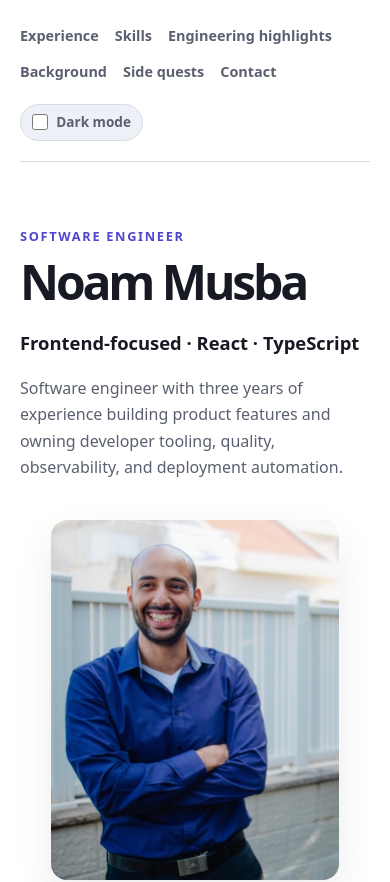
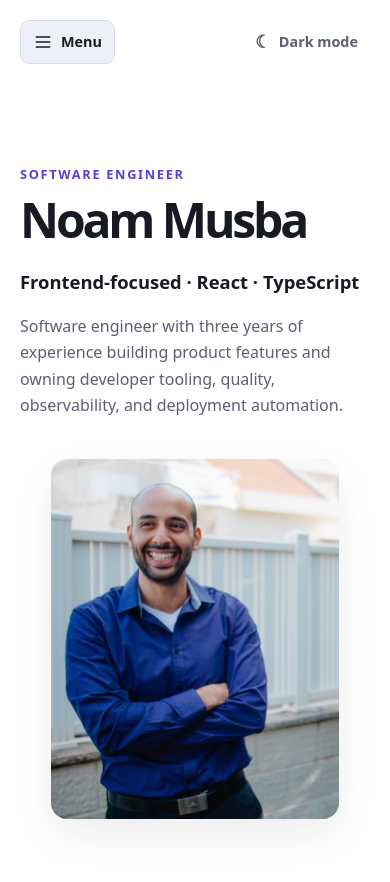
Before and after one commit to Noam-Musba/Noams-Page, a React (Vite) app: page / in a window 390 px wide. Shown: the top 882 px of the page. Built offline with nearby package versions, Linux system fonts and the light colour scheme.

Commit message:
feat: refine responsive header navigation and theme control (#18)

```diff
--- a/src/components/Header.module.css
+++ b/src/components/Header.module.css
@@ -1,58 +1,16 @@
 .header {
   background-color: var(--color-surface);
-  border-bottom: 1px solid var(--color-border);
 }
 
 .topBar {
   display: grid;
+  grid-template-columns: minmax(0, 1fr) auto;
+  grid-template-areas:
+    "menu theme"
+    "navigation navigation";
+  align-items: center;
   gap: 1rem;
   padding-block: 1.25rem;
-  border-bottom: 1px solid var(--color-border);
-}
-
-.navigationList {
-  display: flex;
-  flex-wrap: wrap;
-  gap: 0.25rem 1rem;
-  margin: 0;
-  padding: 0;
-  list-style: none;
-}
-
-.navigationLink {
-  display: inline-block;
-  padding-block: 0.25rem;
-  color: var(--color-text-muted);
-  font-size: 0.9rem;
-  font-weight: 600;
-  text-decoration: none;
-}
-
-.navigationLink:hover {
-  color: var(--color-accent);
-}
-
-.themeControl {
-  display: inline-flex;
-  align-items: center;
-  justify-self: start;
-  gap: 0.5rem;
-  padding: 0.4rem 0.7rem;
-  color: var(--color-text-muted);
-  background-color: var(--color-surface-muted);
-  border: 1px solid var(--color-border);
-  border-radius: 999px;
-  font-size: 0.85rem;
-  font-weight: 700;
-  cursor: pointer;
-}
-
-.themeInput {
-  width: 1rem;
-  height: 1rem;
-  margin: 0;
-  accent-color: var(--color-accent);
-  cursor: pointer;
 }
 
 .hero {
@@ -104,12 +62,7 @@
 
 @media (min-width: 60rem) {
   .topBar {
-    grid-template-columns: minmax(0, 1fr) auto;
-    align-items: center;
-  }
-
-  .themeControl {
-    justify-self: end;
+    grid-template-areas: "navigation theme";
   }
 
   .hero {
--- a/src/components/Header.tsx
+++ b/src/components/Header.tsx
@@ -1,8 +1,9 @@
 import profilePhoto from "../assets/profile-pic.jpg";
-import { navigationItems } from "../data/portfolio";
 import type { Theme } from "../hooks/useTheme";
 import layoutStyles from "../styles/Layout.module.css";
 import styles from "./Header.module.css";
+import Navigation from "./Navigation";
+import ThemeToggle from "./ThemeToggle";
 
 type HeaderProps = {
   theme: Theme;
@@ -14,28 +15,8 @@ function Header({ theme, onThemeChange }: HeaderProps) {
     <header className={styles.header}>
       <div className={layoutStyles.container}>
         <div className={styles.topBar}>
-          <nav aria-label="Primary">
-            <ul className={styles.navigationList}>
-              {navigationItems.map(({ href, label }) => (
-                <li key={href}>
-                  <a className={styles.navigationLink} href={href}>
-                    {label}
-                  </a>
-                </li>
-              ))}
-            </ul>
-          </nav>
-          <label className={styles.themeControl}>
-            <input
-              className={styles.themeInput}
-              type="checkbox"
-              checked={theme === "dark"}
-              onChange={(event) => {
-                onThemeChange(event.target.checked ? "dark" : "light");
-              }}
-            />
-            Dark mode
-          </label>
+          <Navigation />
+          <ThemeToggle theme={theme} onChange={onThemeChange} />
         </div>
         <div className={styles.hero}>
           <div>
--- /dev/null
+++ b/src/components/Navigation.module.css
@@ -0,0 +1,84 @@
+.menuButton {
+  grid-area: menu;
+  display: inline-flex;
+  align-items: center;
+  justify-self: start;
+  gap: 0.5rem;
+  min-height: 2.75rem;
+  padding: 0.45rem 0.75rem;
+  color: var(--color-text);
+  background-color: var(--color-surface-muted);
+  border: 1px solid var(--color-border);
+  border-radius: var(--radius-small);
+  font-size: 0.9rem;
+  font-weight: 700;
+}
+
+.menuButton:hover {
+  color: var(--color-accent-hover);
+  border-color: var(--color-accent);
+}
+
+.menuIcon {
+  width: 1.25rem;
+  height: 1.25rem;
+  flex: none;
+  fill: none;
+  stroke: currentcolor;
+  stroke-linecap: round;
+  stroke-width: 2;
+}
+
+.navigation {
+  display: none;
+  grid-area: navigation;
+}
+
+.navigation[data-open] {
+  display: block;
+}
+
+.list {
+  display: grid;
+  gap: 0.25rem;
+  margin: 0;
+  padding: 0;
+  list-style: none;
+}
+
+.link {
+  display: block;
+  padding: 0.65rem 0.75rem;
+  color: var(--color-text-muted);
+  border-radius: var(--radius-small);
+  font-size: 0.9rem;
+  font-weight: 600;
+  text-decoration: none;
+}
+
+.link:hover,
+.link:focus-visible {
+  color: var(--color-accent-hover);
+  background-color: var(--color-accent-soft);
+}
+
+@media (min-width: 60rem) {
+  .menuButton {
+    display: none;
+  }
+
+  .navigation {
+    display: block;
+  }
+
+  .list {
+    display: flex;
+    flex-wrap: wrap;
+    gap: 0.5rem 1.75rem;
+  }
+
+  .link {
+    display: inline-block;
+    padding: 0.45rem 0.4rem;
+  }
+}
--- /dev/null
+++ b/src/components/Navigation.tsx
@@ -0,0 +1,73 @@
+import { useRef, useState } from "react";
+import type { KeyboardEvent } from "react";
+import { navigationItems } from "../data/portfolio";
+import styles from "./Navigation.module.css";
+
+const NAVIGATION_ID = "primary-navigation";
+
+function Navigation() {
+  const [isOpen, setIsOpen] = useState(false);
+  const menuButtonRef = useRef<HTMLButtonElement>(null);
+
+  const close = () => {
+    setIsOpen(false);
+  };
+
+  const handleLinkKeyDown = (event: KeyboardEvent<HTMLAnchorElement>) => {
+    if (event.key === "Escape") {
+      close();
+      menuButtonRef.current?.focus();
+    }
+  };
+
+  return (
+    <>
+      <button
+        ref={menuButtonRef}
+        className={styles.menuButton}
+        type="button"
+        aria-controls={NAVIGATION_ID}
+        aria-expanded={isOpen}
+        aria-label={`${isOpen ? "Close" : "Open"} navigation menu`}
+        onClick={() => {
+          setIsOpen((open) => !open);
+        }}
+      >
+        <svg
+          className={styles.menuIcon}
+          viewBox="0 0 24 24"
+          aria-hidden="true"
+          focusable="false"
+        >
+          <path
+            d={isOpen ? "M6 6l12 12M18 6 6 18" : "M4 6h16M4 12h16M4 18h16"}
+          />
+        </svg>
+        <span>Menu</span>
+      </button>
+      <nav
+        id={NAVIGATION_ID}
+        className={styles.navigation}
+        data-open={isOpen ? "" : undefined}
+        aria-label="Primary"
+      >
+        <ul className={styles.list}>
+          {navigationItems.map(({ href, label }) => (
+            <li key={href}>
+              <a
+                className={styles.link}
+                href={href}
+                onClick={close}
+                onKeyDown={handleLinkKeyDown}
+              >
+                {label}
+              </a>
+            </li>
+          ))}
+        </ul>
+      </nav>
+    </>
+  );
+}
+
+export default Navigation;
--- /dev/null
+++ b/src/components/ThemeToggle.module.css
@@ -0,0 +1,26 @@
+.button {
+  display: inline-flex;
+  grid-area: theme;
+  align-items: center;
+  gap: 0.5rem;
+  min-height: 2.75rem;
+  padding: 0.45rem 0.75rem;
+  color: var(--color-text-muted);
+  background-color: transparent;
+  border: 0;
+  border-radius: 999px;
+  font-size: 0.9rem;
+  font-weight: 700;
+}
+
+.button:hover {
+  color: var(--color-accent-hover);
+  background-color: var(--color-accent-soft);
+}
+
+.icon {
+  width: 1rem;
+  font-size: 1.1rem;
+  line-height: 1;
+  text-align: center;
+}
--- /dev/null
+++ b/src/components/ThemeToggle.tsx
@@ -0,0 +1,30 @@
+import type { Theme } from "../hooks/useTheme";
+import styles from "./ThemeToggle.module.css";
+
+type ThemeToggleProps = {
+  theme: Theme;
+  onChange: (theme: Theme) => void;
+};
+
+function ThemeToggle({ theme, onChange }: ThemeToggleProps) {
+  const nextTheme = theme === "dark" ? "light" : "dark";
+  const nextThemeLabel = nextTheme === "dark" ? "Dark" : "Light";
+
+  return (
+    <button
+      className={styles.button}
+      type="button"
+      aria-label={`Switch to ${nextTheme} mode`}
+      onClick={() => {
+        onChange(nextTheme);
+      }}
+    >
+      <span className={styles.icon} aria-hidden="true">
+        {nextTheme === "dark" ? "☾" : "☀︎"}
+      </span>
+      <span>{nextThemeLabel} mode</span>
+    </button>
+  );
+}
+
+export default ThemeToggle;
```
Also changed, not shown: 2 other files (tests, documents, lock files or other folders).
